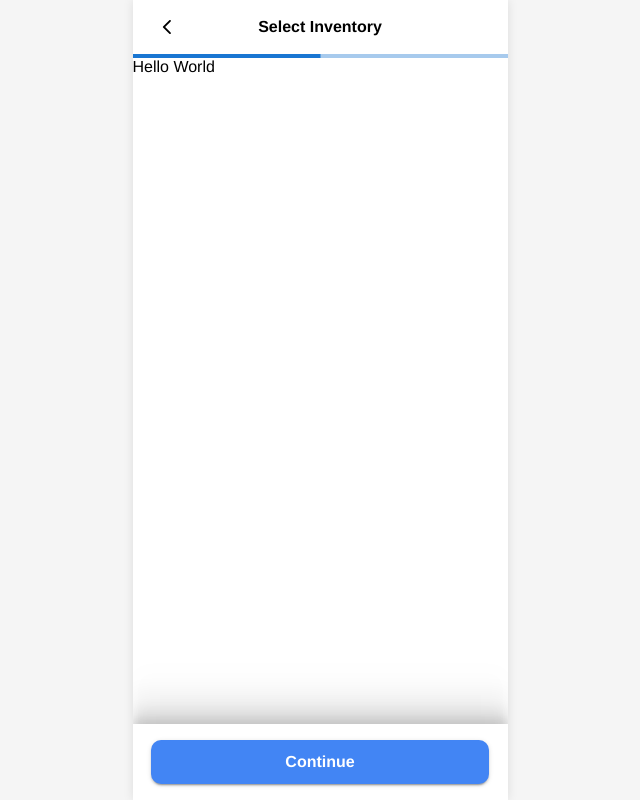
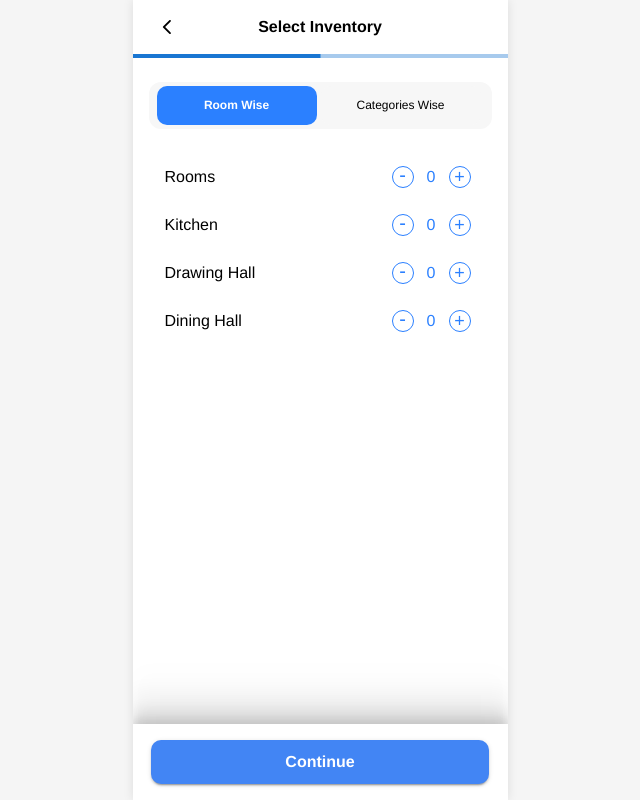
Before and after one commit to shreyam1006/hl-fe-assessment, a React (Create React App) app: page / in a window 1280 px wide. Shown: the whole page, without its empty margins (320-960 px from the left). Built offline with nearby package versions, Linux system fonts and the light colour scheme.

Commit message:
Room wise

```diff
--- a/src/App.js
+++ b/src/App.js
@@ -2,6 +2,7 @@ import { useRef } from "react";
 import BottomNav from "./components/BottomNavigation";
 import Header from "./components/Header";
 import { LinearProgress } from "@mui/material";
+import MainContent from "./components/MainContent";
 
 function App() {
   const ref = useRef(null);
@@ -18,8 +19,7 @@ function App() {
         }}
       >
         <LinearProgress variant="determinate" value={50} />
-
-        <header className="App-header">Hello World</header>
+        <MainContent />
       </div>
       <BottomNav ref={ref} />
     </div>
--- /dev/null
+++ b/src/components/CategoryWiseContent.js
@@ -0,0 +1,7 @@
+import React from "react";
+
+const CategoryWiseContent = () => {
+  return <div>CategoryWiseContent</div>;
+};
+
+export default CategoryWiseContent;
--- /dev/null
+++ b/src/components/MainContent.js
@@ -0,0 +1,92 @@
+import { Box, Tab, Tabs, Typography, styled } from "@mui/material";
+import React, { useState } from "react";
+import RoomWiseContent from "./RoomWiseContent";
+import CategoryWiseContent from "./CategoryWiseContent";
+import { BLUE_COLOR } from "../utils/colorConstants";
+
+const StyledTabs = styled(Tabs)({
+  "& .MuiTabs-indicator": {
+    display: "none",
+  },
+  minHeight: "unset",
+  "& .MuiTabs-flexContainer": {
+    gap: "4px",
+    background: "#F7F7F7",
+    borderRadius: "12px",
+    padding: "4px 8px",
+  },
+});
+
+const StyledTab = styled(Tab)(({ theme }) => ({
+  textTransform: "none",
+  fontSize: "12px",
+  width: "160px",
+  fontWeight: "500",
+  padding: "12px 32px",
+  borderRadius: "10px",
+  color: "#000",
+  backgroundColor: "#F7F7F7",
+  minHeight: "unset",
+  "&.Mui-selected": {
+    color: "#fff",
+    backgroundColor: BLUE_COLOR,
+    fontWeight: 700,
+  },
+}));
+
+function TabPanel(props) {
+  const { children, value, index, ...other } = props;
+
+  return (
+    <div
+      role="tabpanel"
+      hidden={value !== index}
+      id={`simple-tabpanel-${index}`}
+      aria-labelledby={`simple-tab-${index}`}
+      {...other}
+    >
+      {value === index && (
+        <Box sx={{ p: 2 }}>
+          <Typography>{children}</Typography>
+        </Box>
+      )}
+    </div>
+  );
+}
+
+const MainContent = () => {
+  const [value, setValue] = useState(0);
+
+  const handleChange = (event, newValue) => {
+    setValue(newValue);
+  };
+
+  return (
+    <Box
+      sx={{
+        display: "flex",
+        flexDirection: "column",
+        width: "100%",
+      }}
+    >
+      <Box sx={{ pt: "24px", px: "16px" }}>
+        <StyledTabs
+          value={value}
+          onChange={handleChange}
+          aria-label="styled tabs example"
+        >
+          <StyledTab label="Room Wise" />
+          <StyledTab label="Categories Wise" />
+        </StyledTabs>
+      </Box>
+      <TabPanel value={value} index={0}>
+        <RoomWiseContent />
+      </TabPanel>
+      <TabPanel value={value} index={1}>
+        <CategoryWiseContent />
+      </TabPanel>
+    </Box>
+  );
+};
+
+export default MainContent;
--- /dev/null
+++ b/src/components/RoomWiseContent.js
@@ -0,0 +1,101 @@
+import {
+  Box,
+  List,
+  ListItem,
+  ListItemText,
+  Stack,
+  Typography,
+  IconButton,
+} from "@mui/material";
+import React, { useState } from "react";
+import { ROOM_WISE_INVENTORY } from "../utils/constants";
+import { BLUE_COLOR } from "../utils/colorConstants";
+
+const RoomWiseContent = () => {
+  const [counters, setCounters] = useState(
+    ROOM_WISE_INVENTORY.reduce((acc, roomObj) => {
+      Object.values(roomObj).forEach((room) => {
+        acc[room] = 0;
+      });
+      return acc;
+    }, {})
+  );
+
+  const handleIncrement = (room) => {
+    setCounters((prev) => ({
+      ...prev,
+      [room]: prev[room] + 1,
+    }));
+  };
+
+  const handleDecrement = (room) => {
+    setCounters((prev) => ({
+      ...prev,
+      [room]: Math.max(0, prev[room] - 1),
+    }));
+  };
+
+  return (
+    <Box>
+      <List>
+        {ROOM_WISE_INVENTORY.map((roomObj, index) =>
+          Object.values(roomObj).map((room, roomIndex) => (
+            <ListItem key={`${index}-${roomIndex}`}>
+              <ListItemText primary={room} />
+              <Stack direction="row" spacing={1} alignItems="center">
+                <IconButton
+                  variant="outlined"
+                  size="small"
+                  onClick={() => handleDecrement(room)}
+                >
+                  <Box
+                    sx={{
+                      color: BLUE_COLOR,
+                      border: `1px solid ${BLUE_COLOR}`,
+                      width: "20px",
+                      height: "20px",
+                      borderRadius: "20px",
+                    }}
+                  >
+                    <span
+                      style={{
+                        fontSize: "20px",
+                        lineHeight: "20px",
+                        position: "relative",
+                        top: "-2px",
+                      }}
+                    >
+                      -
+                    </span>
+                  </Box>
+                </IconButton>
+                <Typography variant="body1" sx={{ color: BLUE_COLOR }}>
+                  {counters[room]}
+                </Typography>
+                <IconButton
+                  variant="outlined"
+                  size="small"
+                  onClick={() => handleIncrement(room)}
+                >
+                  <Box
+                    sx={{
+                      color: BLUE_COLOR,
+                      border: `1px solid ${BLUE_COLOR}`,
+                      width: "20px",
+                      height: "20px",
+                      borderRadius: "20px",
+                    }}
+                  >
+                    +
+                  </Box>
+                </IconButton>
+              </Stack>
+            </ListItem>
+          ))
+        )}
+      </List>
+    </Box>
+  );
+};
+
+export default RoomWiseContent;
--- /dev/null
+++ b/src/utils/colorConstants.js
@@ -0,0 +1 @@
+export const BLUE_COLOR = "#2B80FF";
--- /dev/null
+++ b/src/utils/constants.js
@@ -0,0 +1,8 @@
+export const ROOM_WISE_INVENTORY = [
+  {
+    Rooms: "Rooms",
+    Kitchen: "Kitchen",
+    DrawingHall: "Drawing Hall",
+    DiningHall: "Dining Hall",
+  },
+];
```
